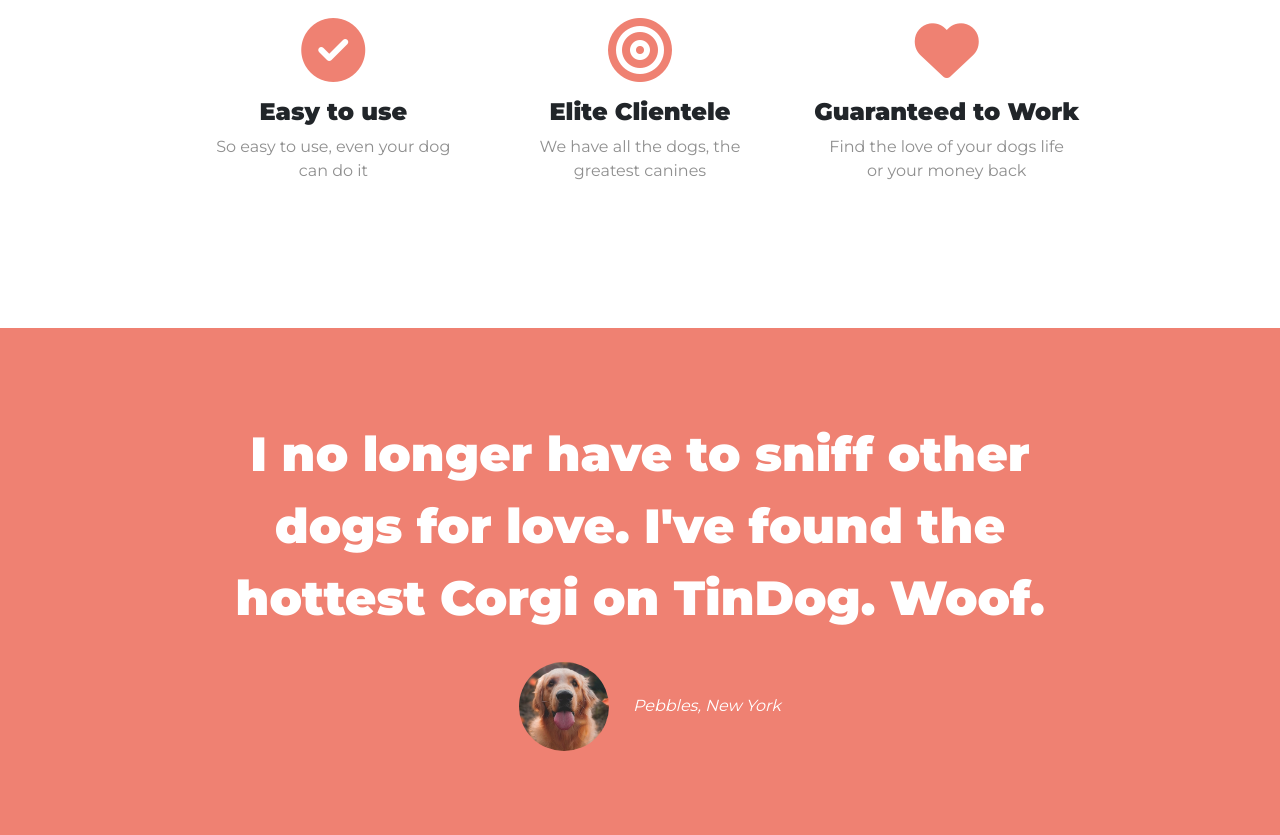
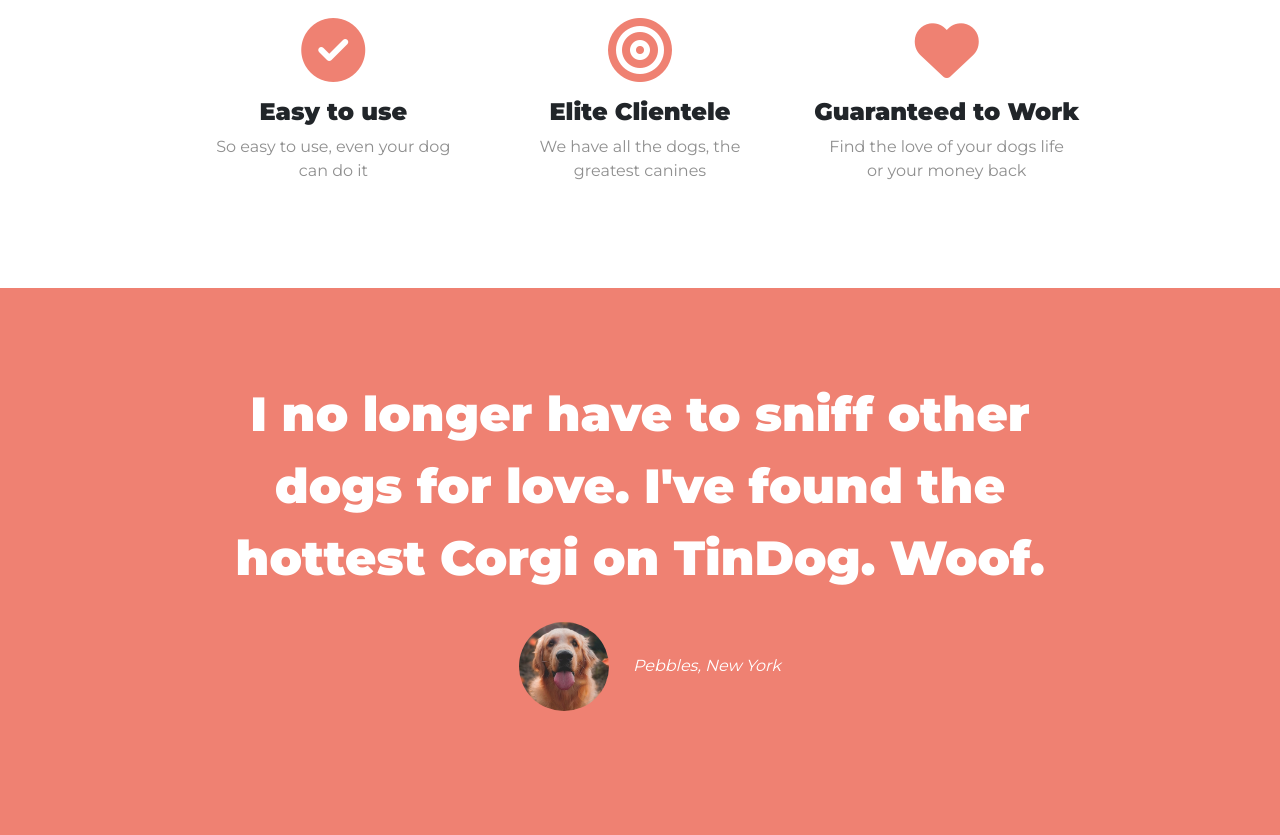
Before and after one commit to Jrewel/Bootstrap-Projects, a plain HTML site: page index.html in a window 1280 px wide. Shown: the part 802-1637 px from the top of the page. Drawn offline with nearby package versions, Linux system fonts and the light colour scheme.

Commit message:
debugged features section overlap

```diff
--- a/styles.css
+++ b/styles.css
@@ -77,8 +77,6 @@ p {
   background-color: #fff;
   position: relative;
   z-index: 1;
-  height: 400px;
-
 }
 
 .icon {
@@ -96,8 +94,8 @@ p {
   text-align: center;
   background-color: #ef8172;
   color: #fff;
-  z-index: 1;
-  position: relative;
+
+
 }
 
 .testimonial-image {
```
